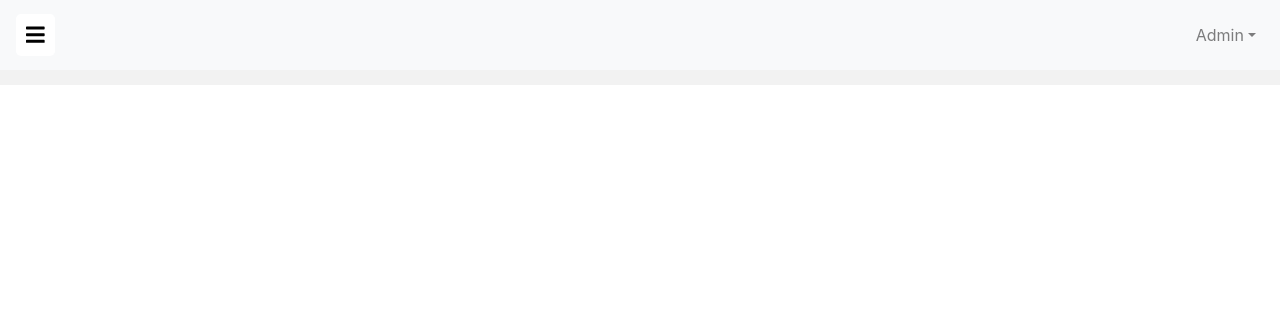
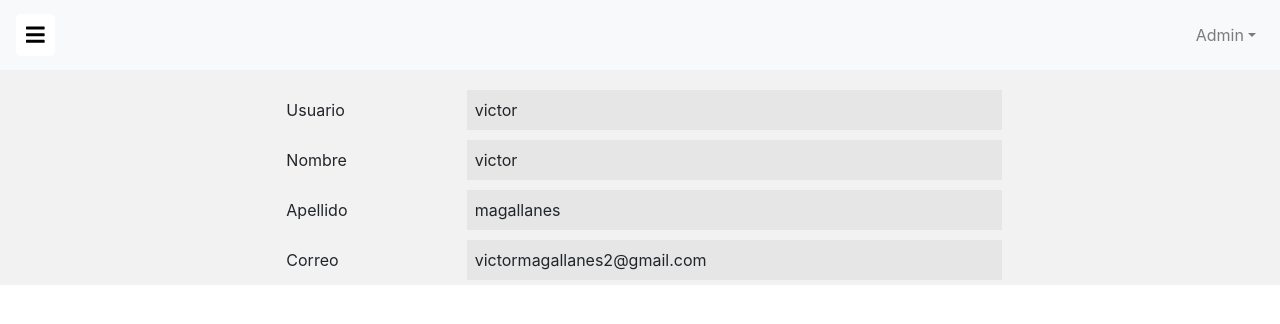
Before and after one commit to victormagallanes2/react-modules, a React (Create React App) app: page /dashboard/user/1 in a window 1280 px wide. Shown: the top 324 px of the page. Built offline with nearby package versions, Linux system fonts and the light colour scheme; no server answers; sample sign-in values are in the browser's storage.

Commit message:
componente user detail

```diff
--- a/src/component/authentication/loginform.js
+++ b/src/component/authentication/loginform.js
@@ -32,6 +32,7 @@ class LoginForm extends Component {
     .end((err, res) => {
       if(err) {this.setState({errorMessage:"Authentication Failed"}); return;}
       localStorage.setItem('token', res.body.token);
+      localStorage.setItem('user', res.body.user.id);
       this.props.onSuccessfullogin();
     window.location.reload();
      });
--- a/src/component/header/header.js
+++ b/src/component/header/header.js
@@ -22,7 +22,12 @@ class Header extends Component {
 
     logout() {
       localStorage.removeItem('token');
+      localStorage.removeItem('user');
       window.location.reload();
+      }
+    imp() {
+      const user = localStorage.getItem('user');
+      console.log(user);
       }
 
        render() {
@@ -45,8 +50,8 @@ class Header extends Component {
                       Admin
                     </DropdownToggle>
                     <DropdownMenu right>
-                      <DropdownItem>
-                        <Link  to='/dashboard/user'>Perfil</Link>
+                      <DropdownItem onClick={this.imp.bind(this)}>
+                        <Link  to='/dashboard/user/{user}'>Perfil</Link>
                       </DropdownItem>
                       <DropdownItem divider />
                       <DropdownItem onClick={this.logout.bind(this)}>
--- a/src/component/main/main.js
+++ b/src/component/main/main.js
@@ -4,8 +4,8 @@ import Home from '../home/home'
 import List from '../list/list'
 import Events from '../events/events'
 import Forms from '../form/form'
-import User from '.././user/user';
-import './main.css';
+import UserDetail from '../user/detail'
+import './main.css'
 
 
 class Main extends Component {
@@ -18,8 +18,7 @@ class Main extends Component {
 				      <Route path='/dashboard/list' component={List}/>
 				      <Route exact path='/dashboard/events' component={Events}/>
 				      <Route exact path='/dashboard/forms' component={Forms}/>
-				      <Route exact path='/dashboard/user' component={User}/>
-
+				      <Route exact path='/dashboard/user/:id' component={UserDetail}/>
 				    </Switch>
 				</div>
 			  </main>
--- a/src/component/menu/menu.js
+++ b/src/component/menu/menu.js
@@ -19,7 +19,7 @@ class Menu extends Component {
                    <label className="link">Home</label></Link>
                 </li>
                <li className="nav-item">
-                  <Link className="li-margin" to='/dashboard/listado'>
+                  <Link className="li-margin" to='/dashboard/list'>
 
                   <FontAwesomeIcon
                       icon="list-alt"
--- /dev/null
+++ b/src/component/user/detail.css
@@ -0,0 +1,7 @@
+.input-color {
+  background-color: #c0c0c040;
+}
+
+.space_line {
+	padding: 5px;
+}
--- /dev/null
+++ b/src/component/user/detail.js
@@ -0,0 +1,76 @@
+import React, { Component } from 'react';
+import './detail.css'
+
+
+class UserDetail extends Component {
+  constructor(props) {
+    super(props)
+    this.state = { user: [] }
+  }
+
+  componentWillMount() {
+    /*const userid = localStorage.getItem('user');*/
+    const token = localStorage.getItem('token');
+    const JWTtoken = `JWT ${token}`
+    fetch('http://localhost:8000/user/detail/7/', {
+      method: 'get',
+      mode: 'cors',
+      headers: {
+        'Accept': 'application/json',
+        'Content-Type': 'application/json',
+        'Authorization': JWTtoken },
+
+      })
+      .then((response) => {
+        return response.json()
+      })
+      .then((user) => {
+        this.setState({ user: user })
+      })
+  }
+
+  render() {
+    const diccionario = this.state.user
+    for (let x in diccionario) {
+      console.log(x.username)
+    }
+    return (
+    <div className="container">
+      <div className="row d-flex justify-content-center space_line">
+       <div className="col-sm-2">
+         <span className="d-block p-2">Usuario</span>
+       </div>
+       <div className="col-sm-6">
+         <span className="d-block p-2 input-color">victor</span>
+       </div>
+     </div>
+      <div className="row d-flex justify-content-center space_line">
+       <div className="col-sm-2">
+         <span className="d-block p-2">Nombre</span>
+       </div>
+       <div className="col-sm-6">
+         <span className="d-block p-2 input-color">victor</span>
+       </div>
+     </div>
+      <div className="row d-flex justify-content-center space_line">
+       <div className="col-sm-2">
+         <span className="d-block p-2">Apellido</span>
+       </div>
+       <div className="col-sm-6">
+         <span className="d-block p-2 input-color">magallanes</span>
+       </div>
+     </div>
+      <div className="row d-flex justify-content-center space_line">
+       <div className="col-sm-2">
+         <span className="d-block p-2">Correo</span>
+       </div>
+       <div className="col-sm-6">
+         <span className="d-block p-2 input-color">victormagallanes2@gmail.com</span>
+       </div>
+     </div>
+   </div>
+    );
+  }
+}
+
+export default UserDetail
--- a/src/component/user/user.js
+++ b/src/component/user/update.js
@@ -2,7 +2,7 @@ import React, { Component } from 'react';
 import { Button, Form, FormGroup, Label, Input } from 'reactstrap';
 
 
-class User extends Component {
+class UserUpdate extends Component {
   render() {
     return (
     <div className="container">
@@ -36,4 +36,4 @@ class User extends Component {
   }
 }
 
-export default User
+export default UserUpdate
```
